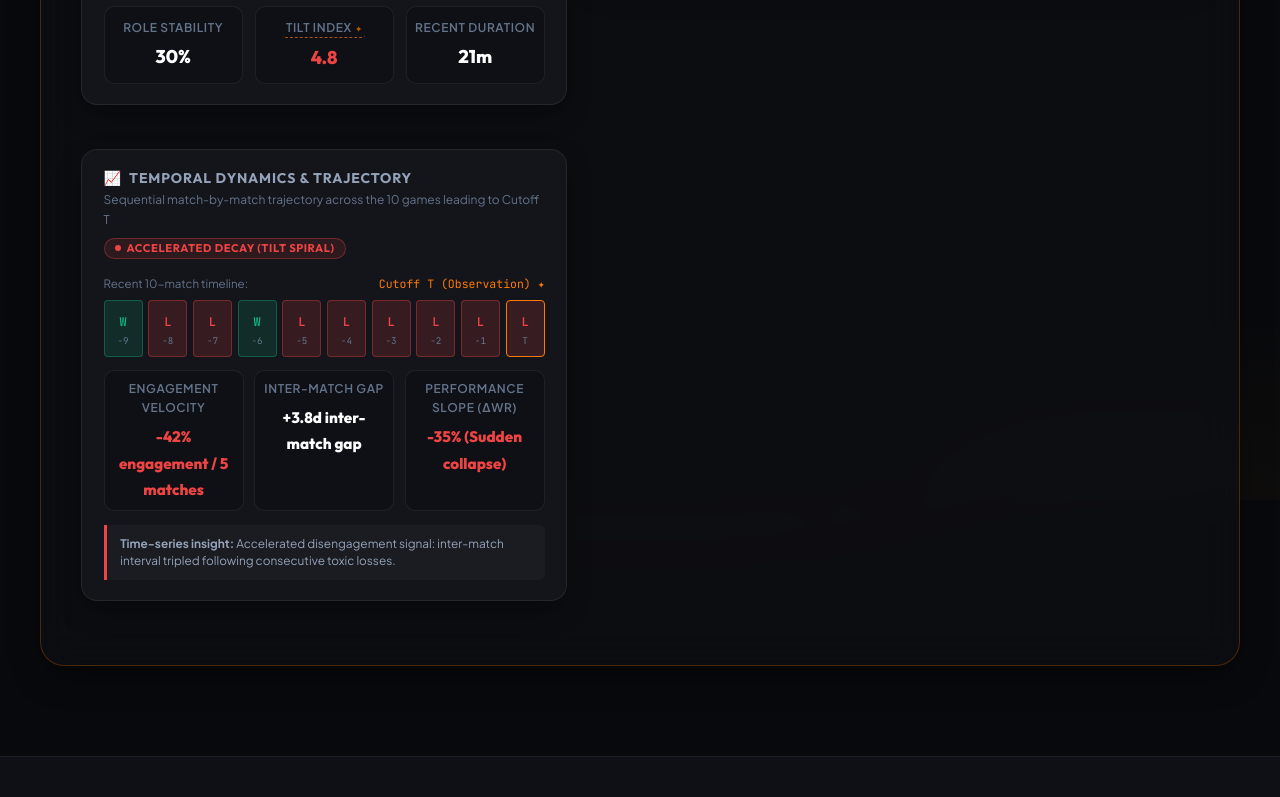
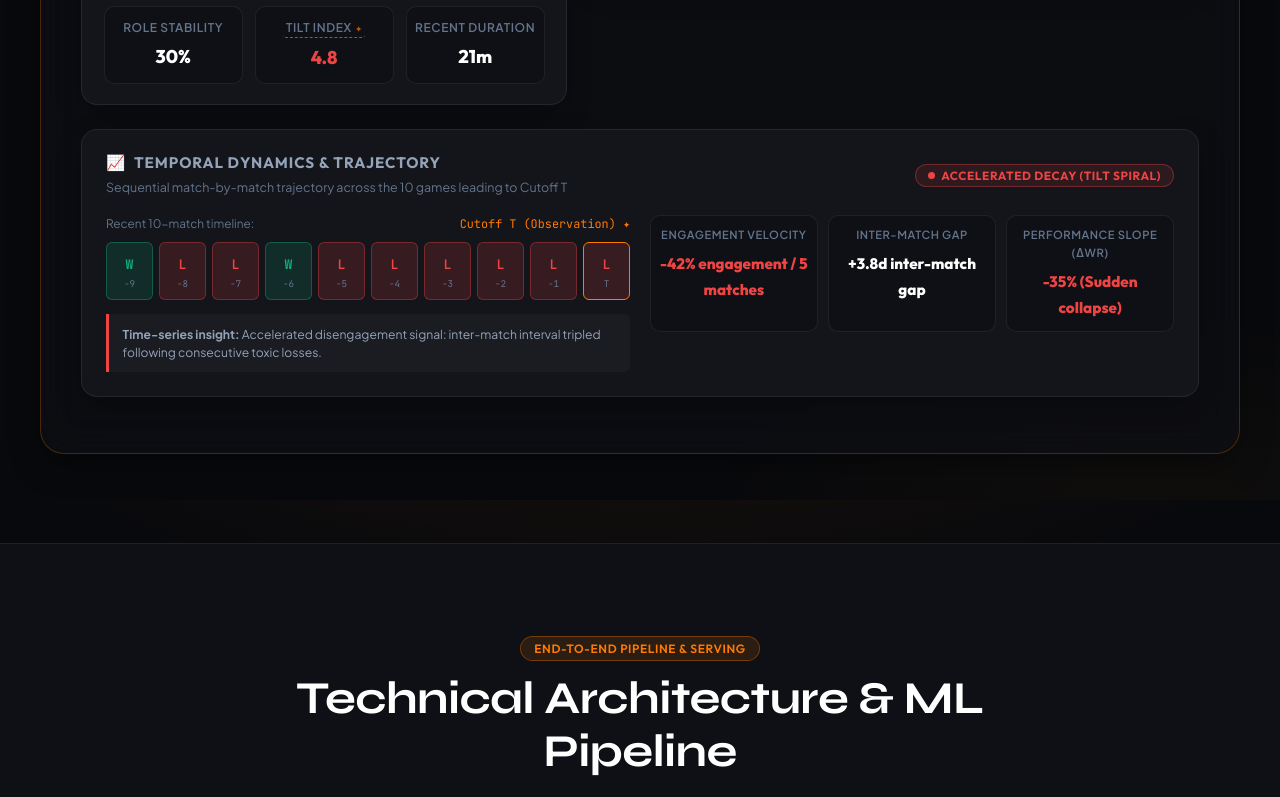
Before and after one commit to ofggout880/dota2-tilt-showcase, a React (Vite) app in the folder frontend_showcase/: page / in a window 1280 px wide. Shown: the part 9900-10697 px from the top of the page. Built offline with nearby package versions, Linux system fonts and the light colour scheme; no server answers.

Commit message:
fix(simulator): move trajectory card to full-width position under analytics grid eliminating empty void

```diff
--- a/frontend_showcase/src/components/SimulatorSection.jsx
+++ b/frontend_showcase/src/components/SimulatorSection.jsx
@@ -635,6 +635,7 @@ export default function SimulatorSection({
                 };
 
             return (
+              <>
                 <div className="simulator-analytics-grid" style={{ marginBottom: '1.5rem' }}>
                 {/* Left Column: Risk Gauge + Telemetry Strip + Temporal Trajectory */}
                 <div className="simulator-left-column">
@@ -736,25 +737,42 @@ export default function SimulatorSection({
                       </div>
                     </div>
                   </div>
+                </div>
 
-                  {/* Temporal Dynamics & Trajectory Card (Time-Series Modeling Extension) */}
+                {/* Right Column: Factor Attribution */}
+                <div className="simulator-right-column">
+                  <FactorAttribution
+                    profile={activePlayer}
+                    features={activePlayer.features}
+                    churnProbability={activePlayer.churn_probability ?? activePlayer.probability ?? 0}
+                    lang={lang}
+                    t={tProp}
+                    player={activePlayer}
+                  />
+                </div>
+              </div>
+
+              {/* Full-Width Temporal Dynamics & Trajectory Card */}
               <div
                 className="card simulator-trajectory-card"
                 style={{
-                      marginTop: '1.25rem',
                   background: 'var(--bg-card)',
                   border: '1px solid var(--border-subtle)',
                   borderRadius: 'var(--radius-lg)',
-                      padding: '1.25rem 1.35rem'
+                  padding: 'clamp(1rem, 2.5vw, 1.5rem)',
+                  marginBottom: '1rem',
+                  minWidth: 0,
+                  maxWidth: '100%',
+                  boxSizing: 'border-box'
                 }}
               >
-                    <div style={{ display: 'flex', alignItems: 'center', justifyContent: 'space-between', marginBottom: '0.85rem', flexWrap: 'wrap', gap: '0.5rem' }}>
+                <div style={{ display: 'flex', alignItems: 'center', justifyContent: 'space-between', marginBottom: '1.1rem', flexWrap: 'wrap', gap: '0.75rem' }}>
                   <div>
-                        <h4 style={{ fontSize: '0.875rem', fontWeight: 700, textTransform: 'uppercase', letterSpacing: '0.06em', color: 'var(--text-secondary)', margin: 0, display: 'flex', alignItems: 'center', gap: '0.45rem' }}>
+                    <h4 style={{ fontSize: '0.95rem', fontWeight: 700, textTransform: 'uppercase', letterSpacing: '0.06em', color: 'var(--text-secondary)', margin: 0, display: 'flex', alignItems: 'center', gap: '0.5rem' }}>
                       <span aria-hidden="true">📈</span>
                       <span>{tr('simulatorTrajectory.title', isFr ? 'Dynamique Temporelle & Trajectoire' : 'Temporal Dynamics & Trajectory')}</span>
                     </h4>
-                        <p style={{ fontSize: '0.75rem', color: 'var(--text-muted)', margin: '0.2rem 0 0 0' }}>
+                    <p style={{ fontSize: '0.78rem', color: 'var(--text-muted)', margin: '0.25rem 0 0 0' }}>
                       {tr('simulatorTrajectory.subtitle', isFr ? 'Trajectoire séquentielle des 10 matchs précédant le point de rupture T' : 'Sequential match-by-match trajectory across the 10 games leading to Cutoff T')}
                     </p>
                   </div>
@@ -763,25 +781,35 @@ export default function SimulatorSection({
                   <span
                     className="badge"
                     style={{
-                          fontSize: '0.7rem',
+                      fontSize: '0.74rem',
                       fontWeight: 700,
                       color: trajectoryBadge.color,
                       background: trajectoryBadge.bg,
                       border: `1px solid ${trajectoryBadge.border}`,
-                          padding: '0.25rem 0.65rem',
+                      padding: '0.3rem 0.75rem',
                       display: 'inline-flex',
                       alignItems: 'center',
-                          gap: '0.35rem'
+                      gap: '0.4rem'
                     }}
                   >
-                        <span style={{ width: '6px', height: '6px', borderRadius: '50%', background: trajectoryBadge.color }} />
+                    <span style={{ width: '7px', height: '7px', borderRadius: '50%', background: trajectoryBadge.color }} />
                     {trajectoryBadge.label}
                   </span>
                 </div>
 
-                    {/* 10-Match Timeline */}
-                    <div style={{ margin: '1rem 0 0.85rem' }}>
-                      <div style={{ display: 'flex', alignItems: 'center', justifyContent: 'space-between', marginBottom: '0.4rem', fontSize: '0.72rem', color: 'var(--text-muted)' }}>
+                {/* Horizontal 2-Panel Grid: Timeline (Left) + Velocity Slopes (Right) */}
+                <div
+                  style={{
+                    display: 'grid',
+                    gridTemplateColumns: 'repeat(auto-fit, minmax(240px, 1fr))',
+                    gap: '1.25rem',
+                    alignItems: 'start',
+                    minWidth: 0
+                  }}
+                >
+                  {/* Left: 10-Match Timeline */}
+                  <div style={{ minWidth: 0, overflow: 'hidden' }}>
+                    <div style={{ display: 'flex', alignItems: 'center', justifyContent: 'space-between', marginBottom: '0.5rem', fontSize: '0.74rem', color: 'var(--text-muted)' }}>
                       <span>{tr('simulatorTrajectory.recentMatchesLabel', isFr ? 'Historique des 10 derniers matchs :' : 'Recent 10-match timeline:')}</span>
                       <span style={{ fontFamily: 'var(--font-mono)', color: 'var(--accent-orange)' }}>
                         {tr('simulatorTrajectory.cutoffPoint', isFr ? 'Point T (Observation)' : 'Cutoff T (Observation)')} ✦
@@ -792,8 +820,9 @@ export default function SimulatorSection({
                       style={{
                         display: 'grid',
                         gridTemplateColumns: 'repeat(10, 1fr)',
-                          gap: '0.35rem',
-                          alignItems: 'center'
+                        gap: 'clamp(2px, 0.8vw, 6px)',
+                        alignItems: 'center',
+                        minWidth: 0
                       }}
                     >
                       {matchHistory.map((isWin, idx) => {
@@ -803,17 +832,18 @@ export default function SimulatorSection({
                             key={idx}
                             style={{
                               textAlign: 'center',
-                                padding: '0.4rem 0.15rem',
-                                borderRadius: '4px',
+                              padding: '0.45rem 0.1rem',
+                              borderRadius: 'var(--radius-sm)',
                               background: isWin ? 'rgba(16, 185, 129, 0.14)' : 'rgba(239, 68, 68, 0.16)',
-                                border: isLast ? '1px solid var(--accent-orange)' : (isWin ? '1px solid rgba(16, 185, 129, 0.35)' : '1px solid rgba(239, 68, 68, 0.35)'),
-                                position: 'relative'
+                              border: isLast ? '1.5px solid var(--accent-orange)' : (isWin ? '1px solid rgba(16, 185, 129, 0.35)' : '1px solid rgba(239, 68, 68, 0.35)'),
+                              position: 'relative',
+                              minWidth: 0
                             }}
                             title={`Match ${idx - 9}: ${isWin ? (isFr ? 'Victoire' : 'Win') : (isFr ? 'Défaite' : 'Loss')}`}
                           >
                             <span
                               style={{
-                                  fontSize: '0.75rem',
+                                fontSize: 'clamp(0.72rem, 1.8vw, 0.82rem)',
                                 fontWeight: 800,
                                 fontFamily: 'var(--font-mono)',
                                 color: isWin ? 'var(--accent-emerald, #10b981)' : 'var(--accent-rose, #ef4444)'
@@ -828,69 +858,57 @@ export default function SimulatorSection({
                         );
                       })}
                     </div>
-                    </div>
-
-                    {/* 3 Metric Slopes */}
-                    <div
-                      style={{
-                        display: 'grid',
-                        gridTemplateColumns: 'repeat(auto-fit, minmax(130px, 1fr))',
-                        gap: '0.65rem',
-                        marginTop: '0.85rem'
-                      }}
-                    >
-                      <div className="stat-box" style={{ padding: '0.5rem' }}>
-                        <span className="stat-label">{tr('simulatorTrajectory.velocityLabel', isFr ? "Vélocité d'Engagement" : 'Engagement Velocity')}</span>
-                        <span className="stat-value" style={{ fontSize: '0.95rem', color: trajectoryBadge.color }}>
-                          {trajectoryBadge.velocity}
-                        </span>
-                      </div>
-
-                      <div className="stat-box" style={{ padding: '0.5rem' }}>
-                        <span className="stat-label">{tr('simulatorTrajectory.gapLabel', isFr ? 'Espacement Inter-Parties' : 'Inter-Match Gap')}</span>
-                        <span className="stat-value" style={{ fontSize: '0.95rem', color: '#ffffff' }}>
-                          {trajectoryBadge.gap}
-                        </span>
-                      </div>
-
-                      <div className="stat-box" style={{ padding: '0.5rem' }}>
-                        <span className="stat-label">{tr('simulatorTrajectory.slopeLabel', isFr ? 'Pente de Performance (ΔWR)' : 'Performance Slope (ΔWR)')}</span>
-                        <span className="stat-value" style={{ fontSize: '0.95rem', color: trajectoryBadge.color }}>
-                          {trajectoryBadge.slope}
-                        </span>
-                      </div>
-                    </div>
 
                     {/* Analytical Insight Note */}
                     <div
                       style={{
-                        marginTop: '0.85rem',
+                        marginTop: '0.9rem',
                         padding: '0.65rem 0.85rem',
                         background: 'rgba(255, 255, 255, 0.03)',
                         borderLeft: `3px solid ${trajectoryBadge.color}`,
                         borderRadius: '0 var(--radius-sm) var(--radius-sm) 0',
-                        fontSize: '0.74rem',
+                        fontSize: '0.76rem',
                         color: 'var(--text-secondary)',
-                        lineHeight: 1.45
+                        lineHeight: 1.5
                       }}
                     >
                       <strong>{isFr ? 'Constat de série :' : 'Time-series insight:'}</strong> {trajectoryBadge.insight}
                     </div>
                   </div>
+
+                  {/* Right: 3 Metric Slopes */}
+                  <div
+                    style={{
+                      display: 'grid',
+                      gridTemplateColumns: 'repeat(auto-fit, minmax(110px, 1fr))',
+                      gap: '0.65rem',
+                      minWidth: 0
+                    }}
+                  >
+                    <div className="stat-box" style={{ padding: '0.65rem 0.5rem', minWidth: 0 }}>
+                      <span className="stat-label" style={{ fontSize: '0.7rem' }}>{tr('simulatorTrajectory.velocityLabel', isFr ? "Vélocité d'Engagement" : 'Engagement Velocity')}</span>
+                      <span className="stat-value" style={{ fontSize: '0.95rem', color: trajectoryBadge.color, marginTop: '0.2rem' }}>
+                        {trajectoryBadge.velocity}
+                      </span>
                     </div>
 
-                {/* Right Column: Factor Attribution */}
-                <div className="simulator-right-column">
-                  <FactorAttribution
-                    profile={activePlayer}
-                    features={activePlayer.features}
-                    churnProbability={activePlayer.churn_probability ?? activePlayer.probability ?? 0}
-                    lang={lang}
-                    t={tProp}
-                    player={activePlayer}
-                  />
+                    <div className="stat-box" style={{ padding: '0.65rem 0.5rem', minWidth: 0 }}>
+                      <span className="stat-label" style={{ fontSize: '0.7rem' }}>{tr('simulatorTrajectory.gapLabel', isFr ? 'Espacement Inter-Parties' : 'Inter-Match Gap')}</span>
+                      <span className="stat-value" style={{ fontSize: '0.95rem', color: '#ffffff', marginTop: '0.2rem' }}>
+                        {trajectoryBadge.gap}
+                      </span>
+                    </div>
+
+                    <div className="stat-box" style={{ padding: '0.65rem 0.5rem', minWidth: 0 }}>
+                      <span className="stat-label" style={{ fontSize: '0.7rem' }}>{tr('simulatorTrajectory.slopeLabel', isFr ? 'Pente de Performance (ΔWR)' : 'Performance Slope (ΔWR)')}</span>
+                      <span className="stat-value" style={{ fontSize: '0.95rem', color: trajectoryBadge.color, marginTop: '0.2rem' }}>
+                        {trajectoryBadge.slope}
+                      </span>
                     </div>
                   </div>
+                </div>
+              </div>
+            </>
           );
           })()}
         </div>
```
Lines whose indentation alone changed are shown as unchanged.
